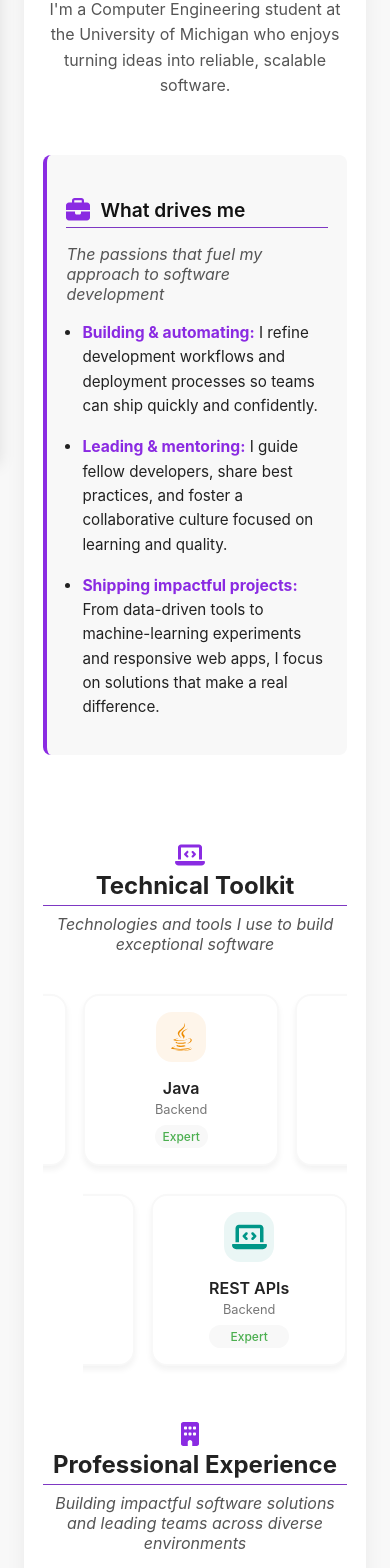
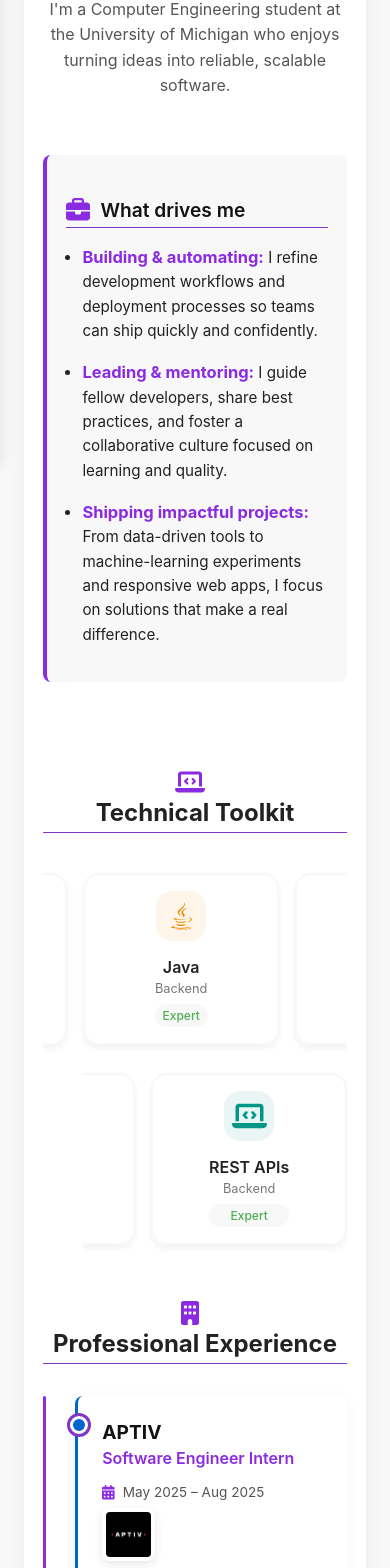
Before and after one commit to vijayn7/portfolio_website, a React (Create React App) app: page / in a window 390 px wide. Shown: the part 427-1995 px from the top of the page. Built offline with nearby package versions, Linux system fonts and the light colour scheme.

Commit message:
Removed subtitles

```diff
--- a/src/Experience.js
+++ b/src/Experience.js
@@ -90,9 +90,6 @@ function Experience() {
           <FontAwesomeIcon icon={faBuilding} className="section-icon" />
           Professional Experience
         </h3>
-        <p className="section-subtitle">
-          Building impactful software solutions and leading teams across diverse environments
-        </p>
       </motion.div>
 
       <div className="experience-timeline">
--- a/src/Me.css
+++ b/src/Me.css
@@ -246,7 +246,13 @@
   }
 
   .highlight {
-    font-size: 1.03em;
+    font-size: 1.03rem;
+    transition: color 0.3s, font-size 0.3s;
+  }
+
+  .highlight:hover {
+    color: var(--primary-light);
+    font-size: 1.10rem;
   }
 }
 
--- a/src/Me.js
+++ b/src/Me.js
@@ -72,7 +72,6 @@ function Me() {
             viewport={{ once: true }}
           >
             <h3><FontAwesomeIcon icon={faBriefcase} className="section-icon" /> What drives me</h3>
-            <p className="section-subtitle">The passions that fuel my approach to software development</p>
             <ul>
               {[
                 { text: <><span className="highlight">Building & automating:</span> I refine development workflows and deployment processes so teams can ship quickly and confidently.</> },
--- a/src/Skills.js
+++ b/src/Skills.js
@@ -157,9 +157,6 @@ function Skills() {
           <FontAwesomeIcon icon={faLaptopCode} className="section-icon" />
           Technical Toolkit
         </h3>
-        <p className="section-subtitle">
-          Technologies and tools I use to build exceptional software
-        </p>
       </motion.div>
 
       <motion.div
```
